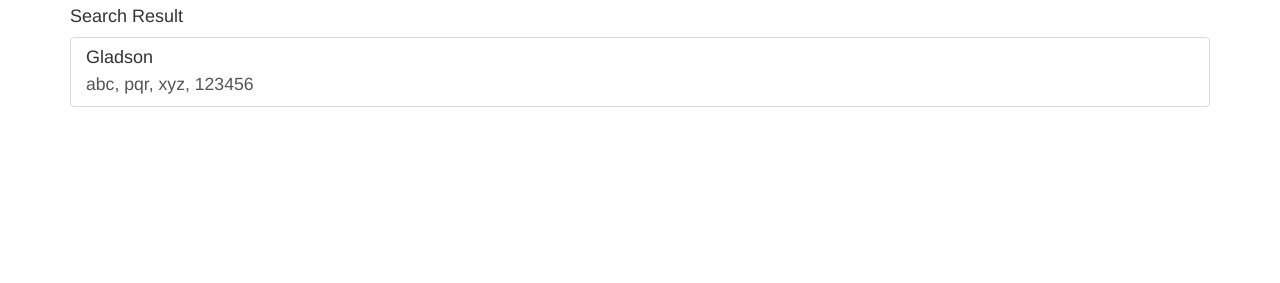
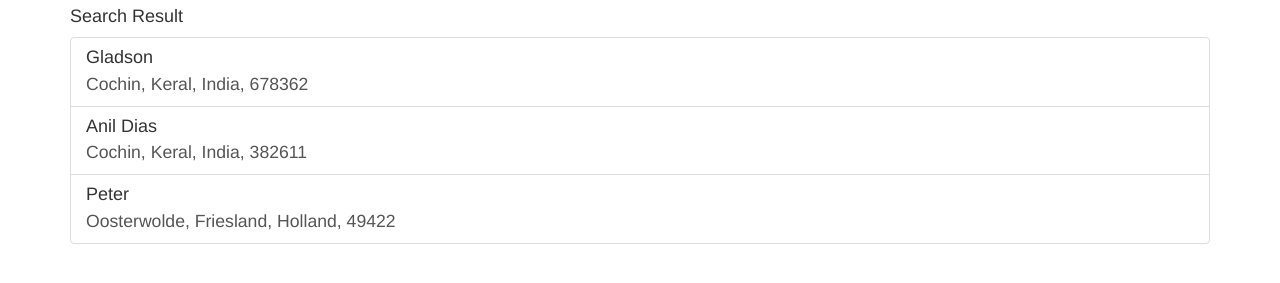
Before and after one commit to shamithc/Udemy, a plain HTML site: page index.html in a window 1280 px wide. Shown: the part 205-488 px from the top of the page. Drawn offline with Linux system fonts and the light colour scheme.

Commit message:
ng-repeat in template.

```diff
--- a/app.js
+++ b/app.js
@@ -31,13 +31,30 @@ myApp.controller('mainController', ['$scope', 'nameService', function($scope, na
 	$scope.$watch('name', function(newValue){
 		nameService.name = newValue;
 	});
-	$scope.person = {
-		name: "Gladson",
-		city: "abc",
-		state: "pqr",
-		country: "xyz",
-		zip: 123456
-	}
+	$scope.people = [
+		{
+			name: "Gladson",
+			city: "Cochin",
+			state: "Keral",
+			country: "India",
+			zip: 678362
+	 	},
+	 	{
+			name: "Anil Dias",
+				city: "Cochin",
+			state: "Keral",
+			country: "India",
+			zip: 382611
+	 	},
+	 	{
+			name: "Peter",
+			city: "Oosterwolde",
+			state: "Friesland",
+			country: "Holland",
+			zip: 49422
+	 	},
+
+	];
 
 	$scope.formattedAddress = function(person){
 		console.log(person)
--- a/pages/main.html
+++ b/pages/main.html
@@ -5,5 +5,5 @@
 <h4>Search Result</h4>
 
 <div class="list-group">
- 	<search-result person-object="person" formatted-address-function = "formattedAddress(bpeson)"></search-result>
+ 	<search-result person-object="person" formatted-address-function = "formattedAddress(bpeson)" ng-repeat="person in people"></search-result>
 </div>
```
